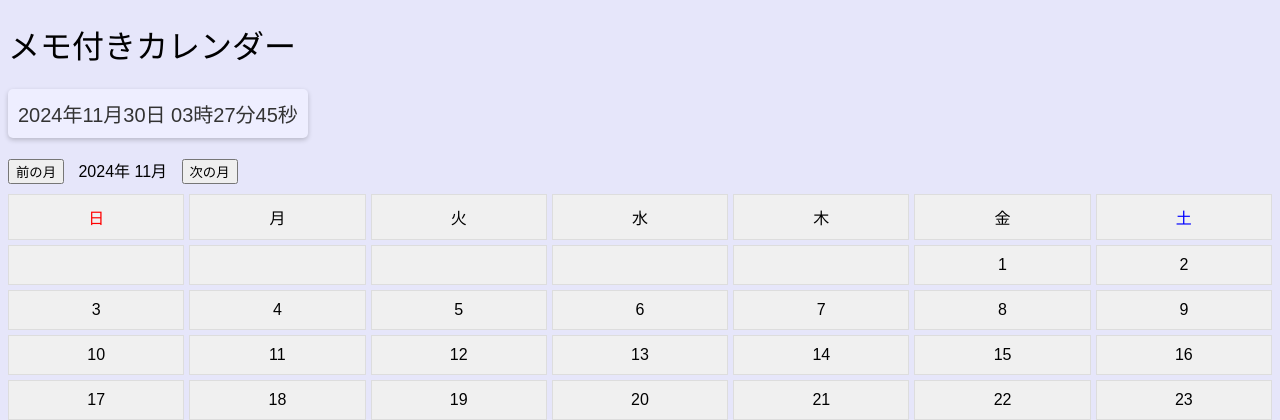
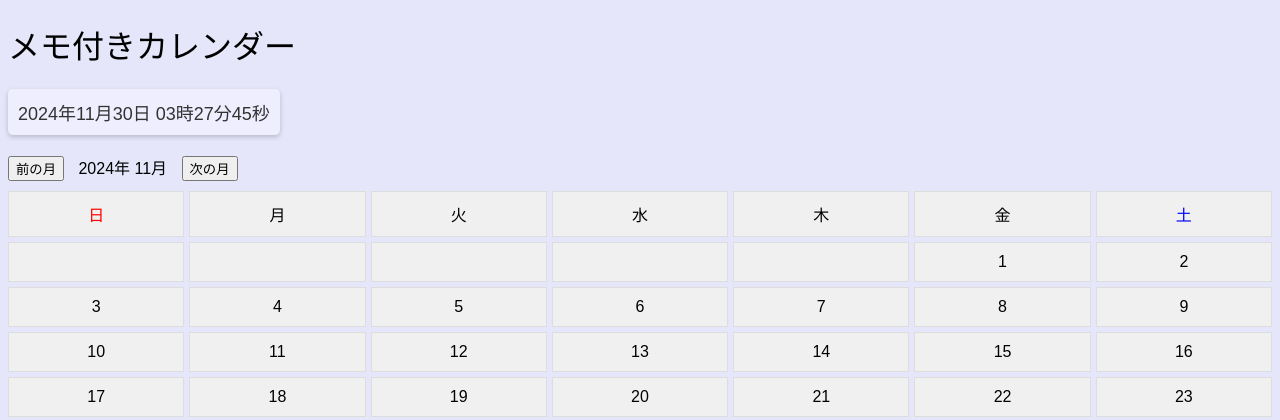
Before and after one commit to chikashishirozu/calender017, a PHP site: page /home.php in a window 1280 px wide. Shown: the part 64-484 px from the top of the page. Run offline with PHP 8.4, Linux system fonts and the light colour scheme; the visitor is signed in with stand-in values (Sample User, id 1); data comes from the database, SQL or seed files in the repository.

Commit message:
Update home.php

```diff
--- a/home.php
+++ b/home.php
@@ -98,8 +98,8 @@ if (!isset($_SESSION['user_id'])) {
 	    color: blue;
 	}
 	#current-time {
-	    font-size: 20px;
-	    font-weight: 500;
+	    font-size: 18px;
+	    font-weight: 400;
 	    margin: 0 0 20px 0;
 	    color: #333;
 	    background-color: #eef;
```
